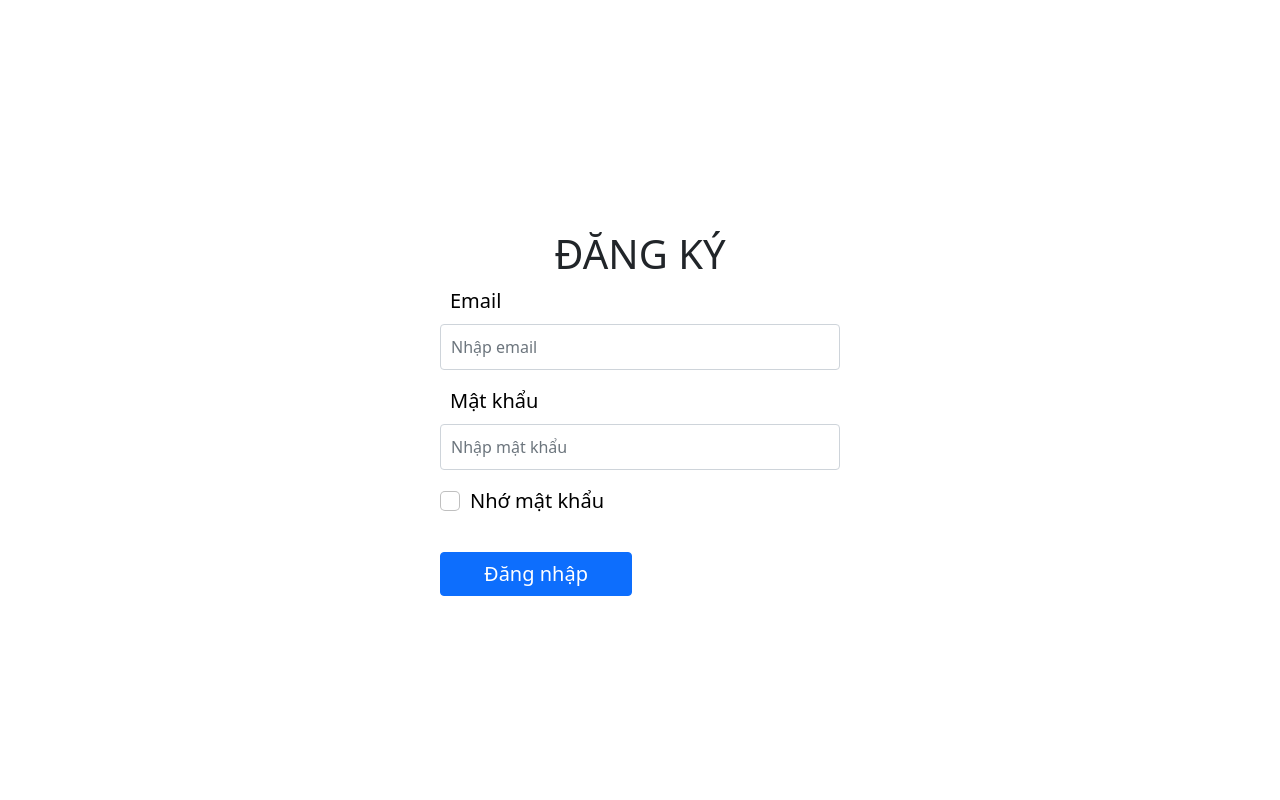
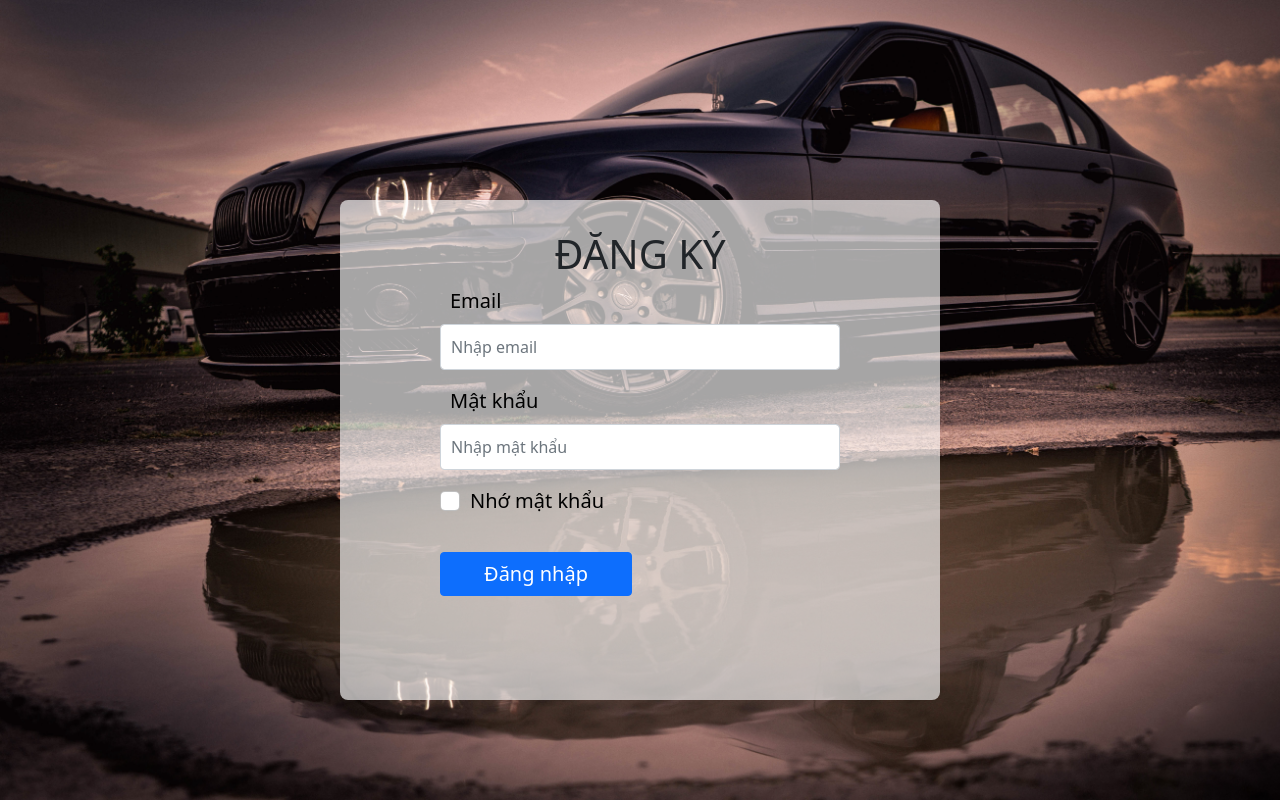
Before and after one commit to nhd1207/ie213_frontend, a React (Create React App) app: page / in a window 1280 px wide. Built offline with nearby package versions, Linux system fonts and the light colour scheme.

Commit message:
Latest Version

```diff
--- a/src/App.css
+++ b/src/App.css
@@ -1,5 +1,8 @@
 .App {
-  text-align: center;
+  background-image: url("./Images/background.jpg");
+  background-repeat: no-repeat;
+  background-size: cover;
+  height: 100vh;
 }
 
 .App-logo {
--- a/src/App.js
+++ b/src/App.js
@@ -1,9 +1,11 @@
-import LoginForm from "./components/Authentication/Login/LoginForm"
-import './App.css';
+import LoginForm from "./components/Authentication/Login/LoginForm";
+import "./App.css";
 
 function App() {
   return (
-    <LoginForm />
+    <div className="App">
+      <LoginForm />
+    </div>
   );
 }
 
--- a/src/components/Authentication/Login/LoginForm.module.css
+++ b/src/components/Authentication/Login/LoginForm.module.css
@@ -18,6 +18,7 @@
   margin: auto;
   font-size: 20px !important;
   color: black;
+  font-weight: 500;
 }
 
 .login-label {
```
